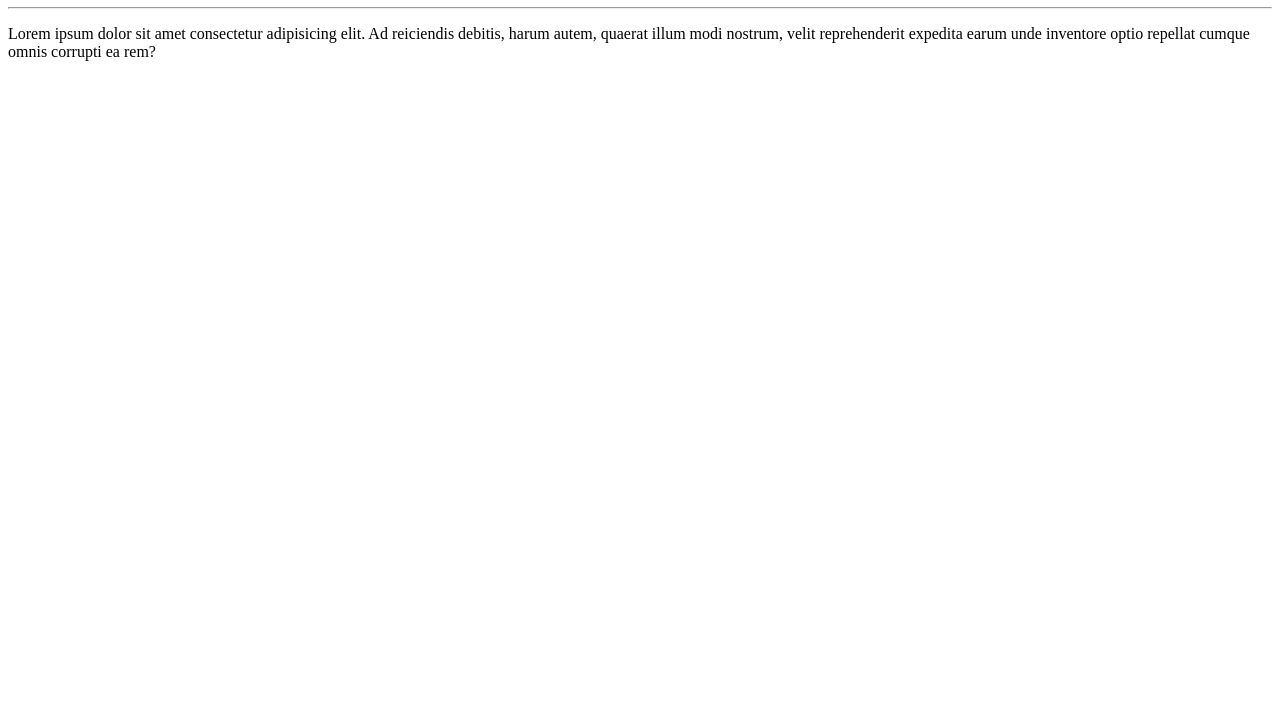
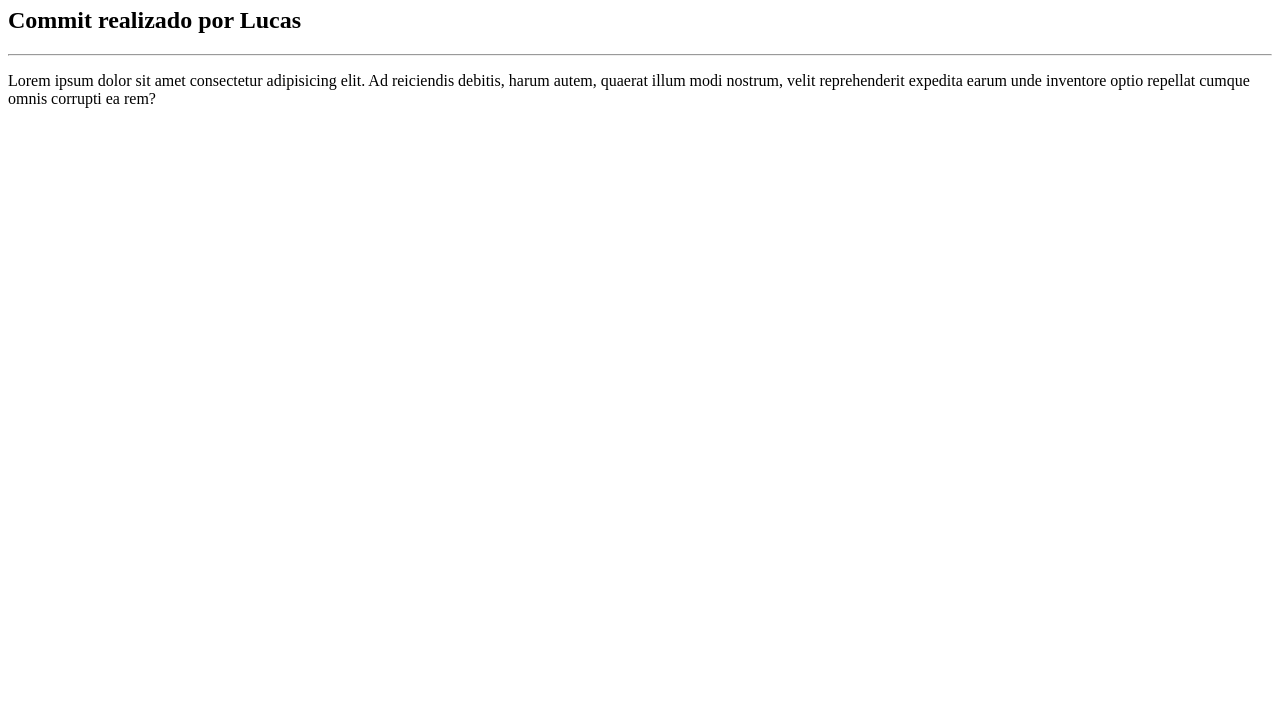
Before and after one commit to Sant4na/Primeiro-Reposit-rio-Ola-mundo, a plain HTML site: page site-exemplo/index.html in a window 1280 px wide. Shown: the part 73-800 px from the top of the page. Drawn offline with Linux system fonts and the light colour scheme.

Commit message:
h2 adicionado
commit de Lucas Santana

```diff
--- a/site-exemplo/index.html
+++ b/site-exemplo/index.html
@@ -8,6 +8,7 @@
 </head>
 <body>
     <h1>Ola, Mundo</h1>
+    <h2>Commit realizado por Lucas</h2>
     <hr>
     <p>Lorem ipsum dolor sit amet consectetur adipisicing elit. Ad reiciendis debitis, harum autem, quaerat illum modi nostrum, velit reprehenderit expedita earum unde inventore optio repellat cumque omnis corrupti ea rem?</p>
 </body>
```
